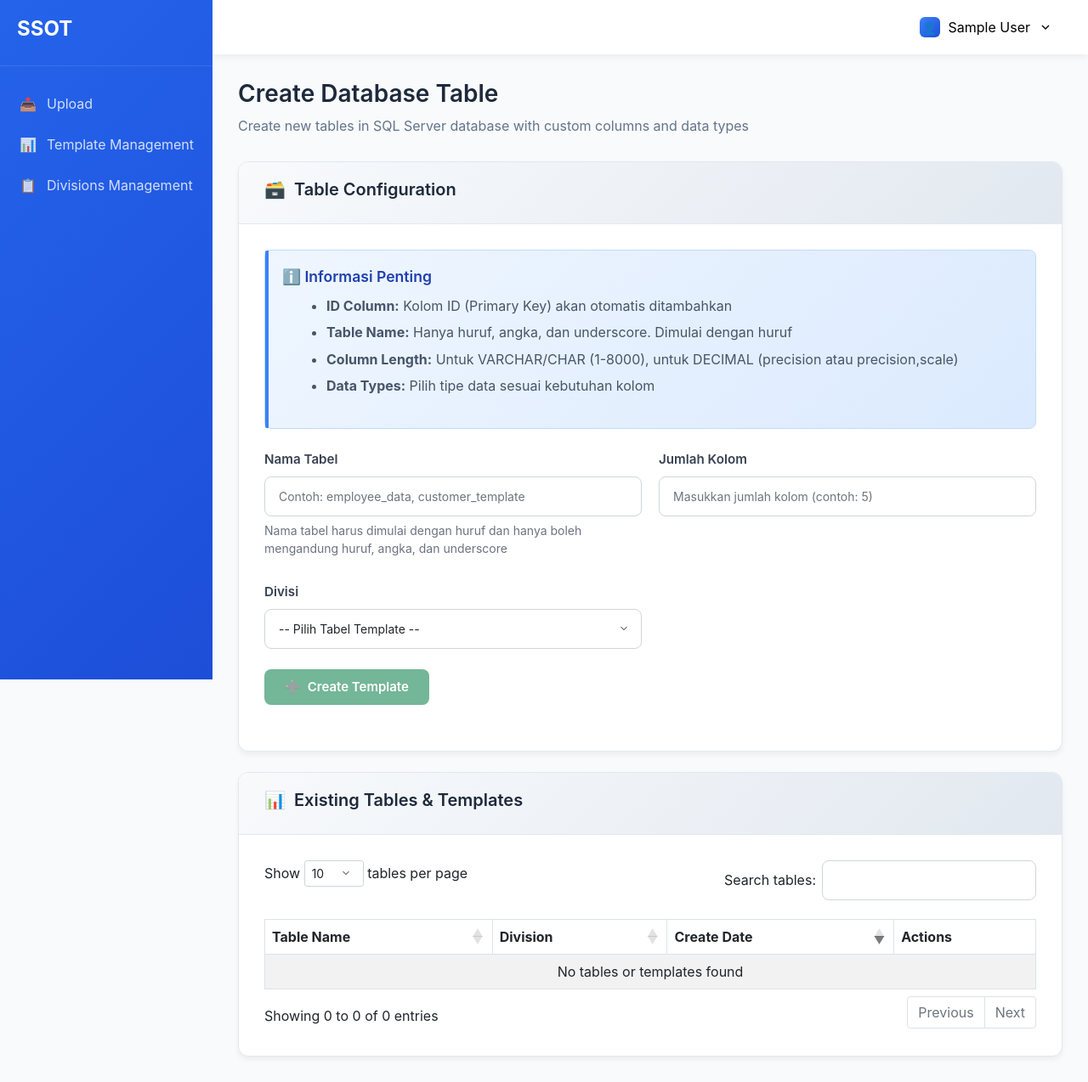
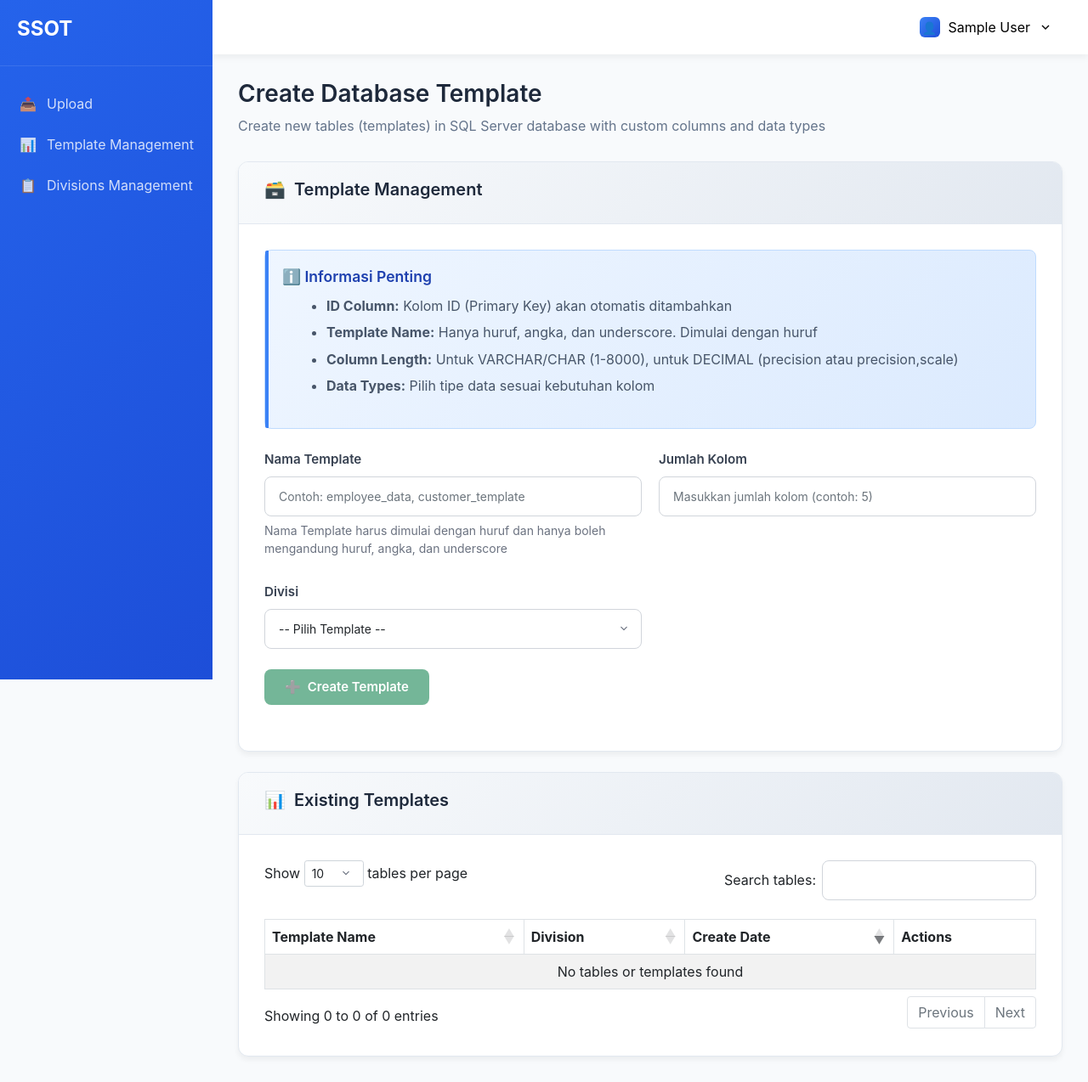
Before and after one commit to AbrorRahmatullah/single-source-of-truth, a Flask app: page /create-table in a window 1280 px wide. Shown: the whole page at 85% size. Run offline with Flask 3, Linux system fonts and the light colour scheme; the visitor is signed in with stand-in values (Sample User, id 1); data that the repository does not hold is empty; some libraries are stand-ins or nearby versions.

Commit message:
bug fixing default value

```diff
--- a/app.py
+++ b/app.py
@@ -1485,6 +1485,37 @@ def create_table():
                 else:
                     col_def += " NULL"
 
+                default_value = col.get('default_value', None)
+                if default_value not in [None, '']:
+                    if col_type.upper() in ['VARCHAR', 'NVARCHAR', 'CHAR', 'NCHAR', 'TEXT']:
+                        # ✅ Properly escape single quotes and wrap with quotes
+                        escaped_value = default_value.replace("'", "''")
+                        col_def += f" DEFAULT '{escaped_value}'"
+                    elif col_type.upper() in ['BIT']:
+                        if default_value not in ['0', '1']:
+                            return jsonify({'success': False, 'message': f'Default value tidak valid untuk kolom "{col_name}" bertipe BIT'})
+                        col_def += f" DEFAULT {default_value}"
+                    elif col_type.upper() in ['DATE', 'DATETIME']:
+                        # Handle special datetime functions
+                        if default_value.upper() in ['GETDATE()', 'GETUTCDATE()', 'SYSDATETIME()']:
+                            col_def += f" DEFAULT {default_value.upper()}"
+                        else:
+                            # Treat as date string
+                            escaped_value = default_value.replace("'", "''")
+                            col_def += f" DEFAULT '{escaped_value}'"
+                    elif col_type.upper() in ['INT', 'BIGINT', 'SMALLINT', 'TINYINT', 'DECIMAL', 'NUMERIC', 'FLOAT', 'REAL']:
+                        # Numeric types - validate that it's a number
+                        try:
+                            # Try to convert to float to validate it's numeric
+                            float(default_value)
+                            col_def += f" DEFAULT {default_value}"
+                        except ValueError:
+                            return jsonify({'success': False, 'message': f'Default value untuk kolom "{col_name}" harus berupa angka'})
+                    else:
+                        # For other types, wrap in quotes as string
+                        escaped_value = default_value.replace("'", "''")
+                        col_def += f" DEFAULT '{escaped_value}'"
+
                 column_definitions.append(col_def)
 
             # Add automatic columns
@@ -1500,7 +1531,7 @@ def create_table():
             try:
 
                 cursor.execute("""
-                    INSERT INTO ssot_creator (template_name, division_name, created_date, created_by)
+                    INSERT INTO ssot_creator (template_name, division_name, create_date, create_by)
                     VALUES (?, ?, GETDATE(), ?)
                 """, (table_name, divisions, username))
 
@@ -2501,7 +2532,7 @@ def save_as_template():
 
             # Save template metadata
             cursor.execute("""
-                INSERT INTO ssot_creator (template_name, division_name, created_date, created_by)
+                INSERT INTO ssot_creator (template_name, division_name, create_date, create_by)
                 VALUES (?, ?, GETDATE(), ?)
             """, (table_name, division, username))
 
--- a/templates/create_table.html
+++ b/templates/create_table.html
@@ -1,6 +1,6 @@
 {% extends "header.html" %}
 
-{% block title %}Create Table{% endblock %}
+{% block title %}Create Template{% endblock %}
 
 {% block content %}
     <!-- Sidebar -->
@@ -11,15 +11,15 @@
         <!-- Content -->
         <div class="content">
             <div class="content-header">
-                <h2 class="content-title">Create Database Table</h2>
-                <p class="content-subtitle">Create new tables in SQL Server database with custom columns and data types</p>
+                <h2 class="content-title">Create Database Template</h2>
+                <p class="content-subtitle">Create new tables (templates) in SQL Server database with custom columns and data types</p>
             </div>
 
             <div class="card">
                 <div class="card-header">
                     <h3 class="card-title">
                         <span>🗃️</span>
-                        Table Configuration
+                        Template Management
                     </h3>
                 </div>
                 <div class="card-body">
@@ -27,7 +27,7 @@
                         <h3>ℹ️ Informasi Penting</h3>
                         <ul>
                             <li><strong>ID Column:</strong> Kolom ID (Primary Key) akan otomatis ditambahkan</li>
-                            <li><strong>Table Name:</strong> Hanya huruf, angka, dan underscore. Dimulai dengan huruf</li>
+                            <li><strong>Template Name:</strong> Hanya huruf, angka, dan underscore. Dimulai dengan huruf</li>
                             <li><strong>Column Length:</strong> Untuk VARCHAR/CHAR (1-8000), untuk DECIMAL (precision atau precision,scale)</li>
                             <li><strong>Data Types:</strong> Pilih tipe data sesuai kebutuhan kolom</li>
                         </ul>
@@ -36,10 +36,10 @@
                     <form id="createTableForm">
                         <div class="grid-container">
                             <div class="form-group">
-                                <label for="table_name" class="form-label">Nama Tabel</label>
+                                <label for="table_name" class="form-label">Nama Template</label>
                                 <input type="text" id="table_name" name="table_name" class="form-control"
                                     placeholder="Contoh: employee_data, customer_template" required>
-                                <div class="form-text">Nama tabel harus dimulai dengan huruf dan hanya boleh mengandung huruf, angka, dan underscore</div>
+                                <div class="form-text">Nama Template harus dimulai dengan huruf dan hanya boleh mengandung huruf, angka, dan underscore</div>
                                 <div id="tableNameCheck" class="form-text"></div>
                             </div>
                             <div class="form-group">
@@ -51,7 +51,7 @@
                                 <label for="divisions" class="form-label">Divisi</label>
                                 {% if session.role_access == 'admin' %}
                                     <select id="divisions" name="divisions" class="form-control form-select" required>
-                                        <option value="">-- Pilih Tabel Template --</option>
+                                        <option value="">-- Pilih Template --</option>
                                         {% for division in divisions %}
                                         <option value="{{ division }}">{{division}}</option>
                                         {% endfor %}
@@ -70,7 +70,7 @@
 
                     <div class="loading" id="loading">
                         <div class="spinner"></div>
-                        <p>Membuat tabel database...</p>
+                        <p>Membuat template database...</p>
                     </div>
 
                     <div class="result" id="result">
@@ -90,7 +90,7 @@
                 <div class="card-header">
                     <h3 class="card-title">
                         <span>📊</span>
-                        Existing Tables & Templates
+                        Existing Templates
                     </h3>
                 </div>
                 <div class="card-body">
@@ -98,7 +98,7 @@
                         <table id="tablesDataTable" class="table table-striped table-bordered" style="width:100%">
                             <thead>
                                 <tr>
-                                    <th>Table Name</th>
+                                    <th>Template Name</th>
                                     <th>Division</th> <!-- ubah dari Column Count -->
                                     <th>Create Date</th>
                                     <th>Actions</th>
@@ -430,10 +430,10 @@
             const templateData = {
                 table_name: tableName,
                 columns: columns,
-                division: division
+                divisions: division
             };
 
-            fetch('/save-as-template', {
+            fetch('/create-table', {
                 method: 'POST',
                 headers: {
                     'Content-Type': 'application/json',
```
